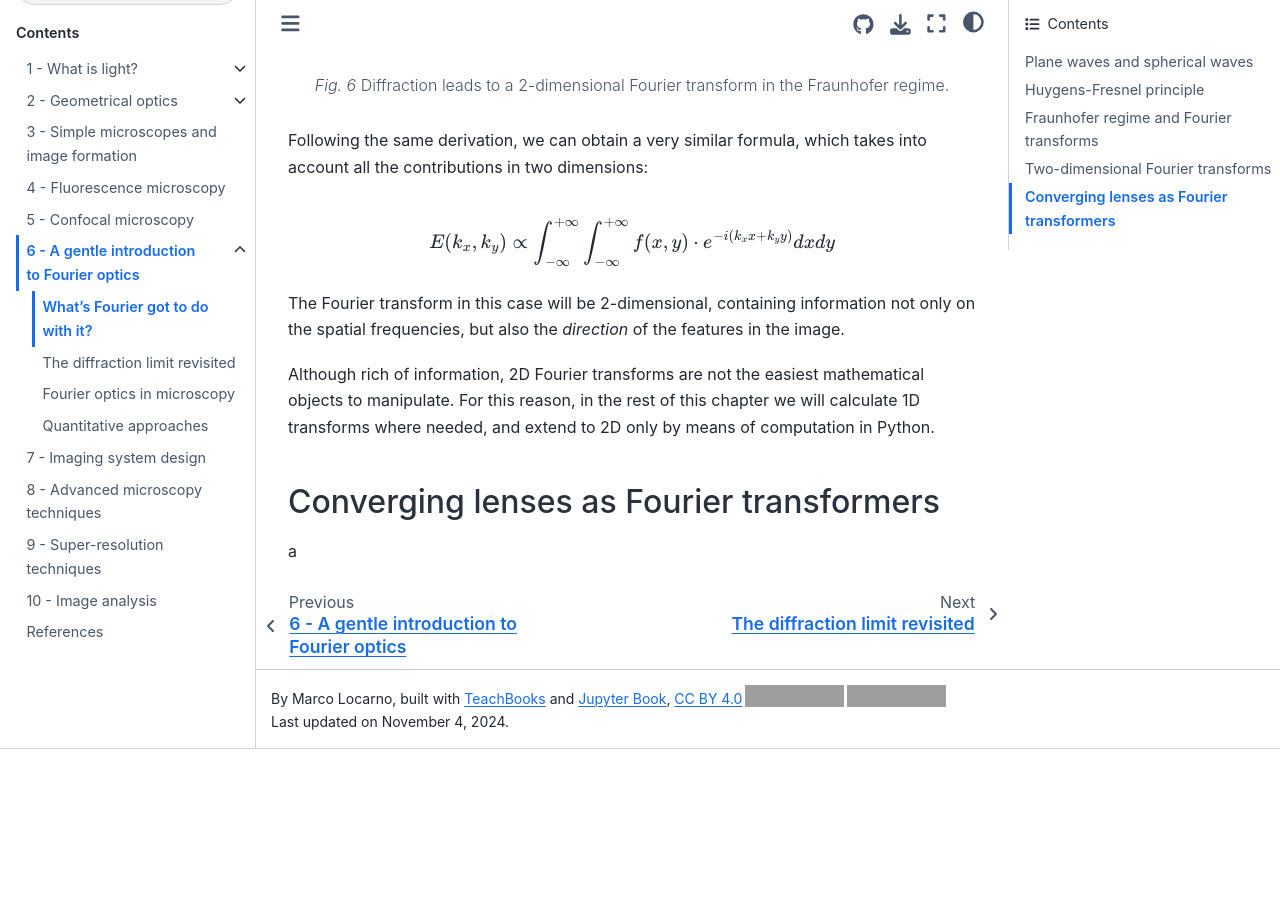
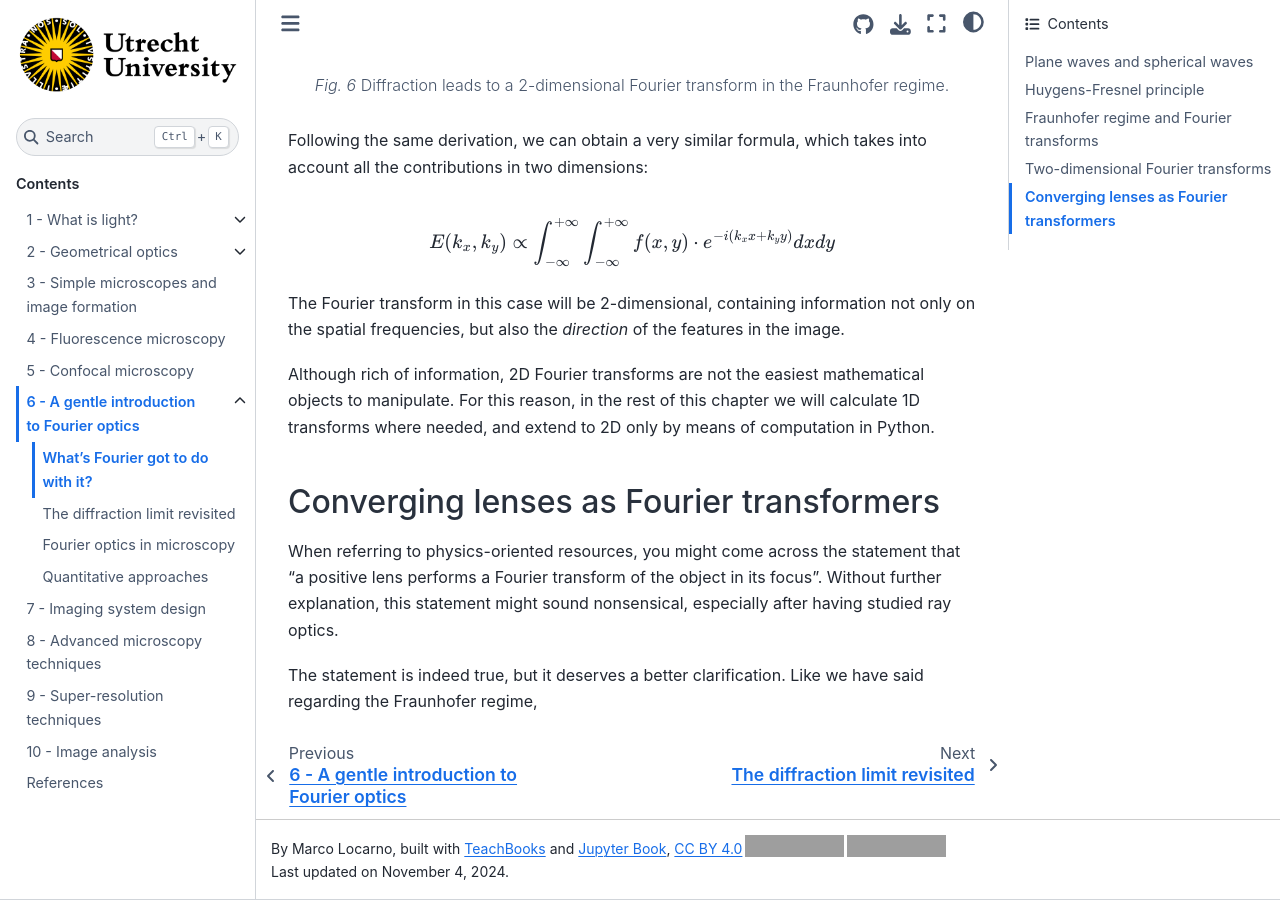
Before and after one commit to MarcoLoc95/ALMB, a Jupyter Book: the page built from book/some_content/chap6_1.md, in a window 1280 px wide and 900 px high, scrolled down 6272 px. Built offline with Jupyter Book 1.0.4 settings and Sphinx 7.4.7 and the Sphinx Book theme 1.1.4, drawn with Linux system fonts in a browser that asks for light colours; comment, search, counter and statistics services are not loaded; before the commit the page ends 7021 px from its top, so only the background shows below that; grey boxes are pictures that could not be loaded.

Commit message:
Update chap6_1.md

```diff
--- a/book/some_content/chap6_1.md
+++ b/book/some_content/chap6_1.md
@@ -161,4 +161,6 @@
 
 Converging lenses as Fourier transformers
 ---
-a
+When referring to physics-oriented resources, you might come across the statement that "a positive lens performs a Fourier transform of the object in its focus". Without further explanation, this statement might sound nonsensical, especially after having studied ray optics.
+
+The statement is indeed true, but it deserves a better clarification. Like we have said regarding the Fraunhofer regime,
```
